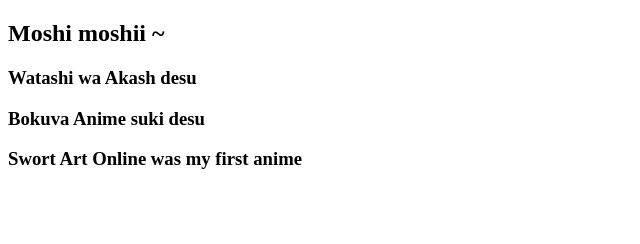
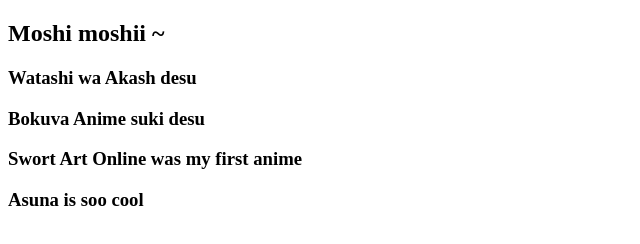
Before and after one commit to am-akash1309/eps_training_git, a plain HTML site: page index.html in a window 1280 px wide. Shown: the whole page, without its empty margins (0-640 px from the left). Drawn offline with Linux system fonts and the light colour scheme.

Commit message:
feat:added details through vs code

```diff
--- a/index.html
+++ b/index.html
@@ -8,5 +8,6 @@
         <h3>Watashi wa Akash desu</h3>
         <h3>Bokuva Anime suki desu</h3>
         <h3>Swort Art Online was my first anime</h3>
+        <h3>Asuna is soo cool</h3>
     </body>
 </html>
```
